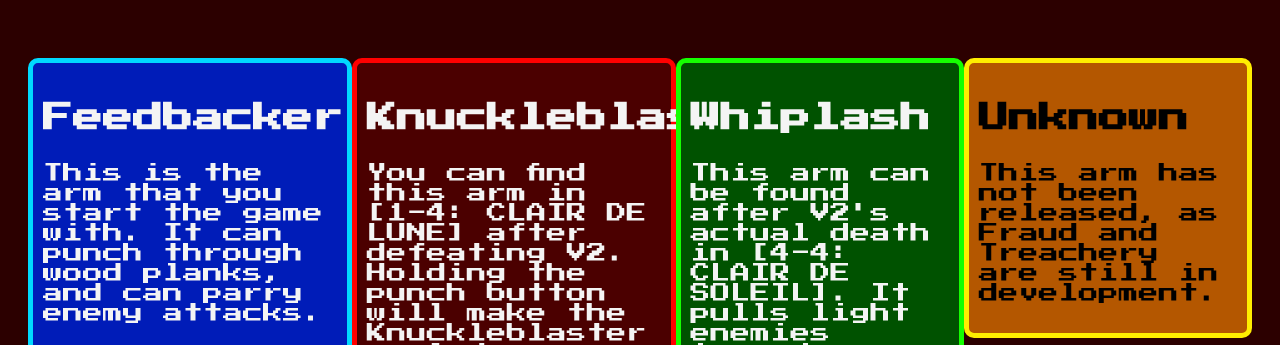
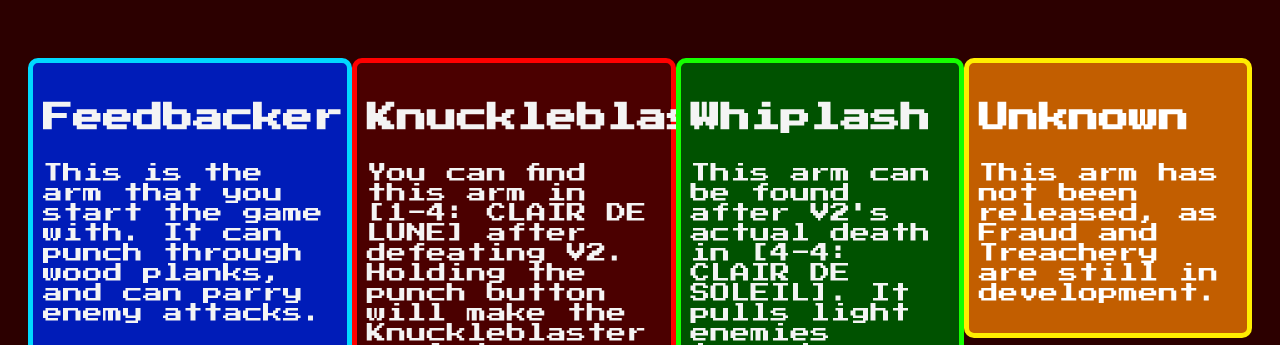
Before and after one commit to martiniiimann/A-simple-guide-to-ULTRAKILL, a plain HTML site: page weapons.html in a window 1280 px wide. Shown: the part 607-952 px from the top of the page. Drawn offline with Linux system fonts and the light colour scheme.

Commit message:
Update styles for the wave.css

```diff
--- a/styles.css
+++ b/styles.css
@@ -125,12 +125,12 @@ footer a:hover {
 }
 
 .alt-weapon {
-  background-color: rgb(180, 87, 0);
+  background-color: rgb(194, 94, 0);
   border: 5px solid rgb(255, 238, 0);
   border-radius: 10px;
   padding: 10px;
   width: 24%;
-  color: black;
+  color: rgb(255, 255, 255);
 }
 
 .weapon4 {
```
